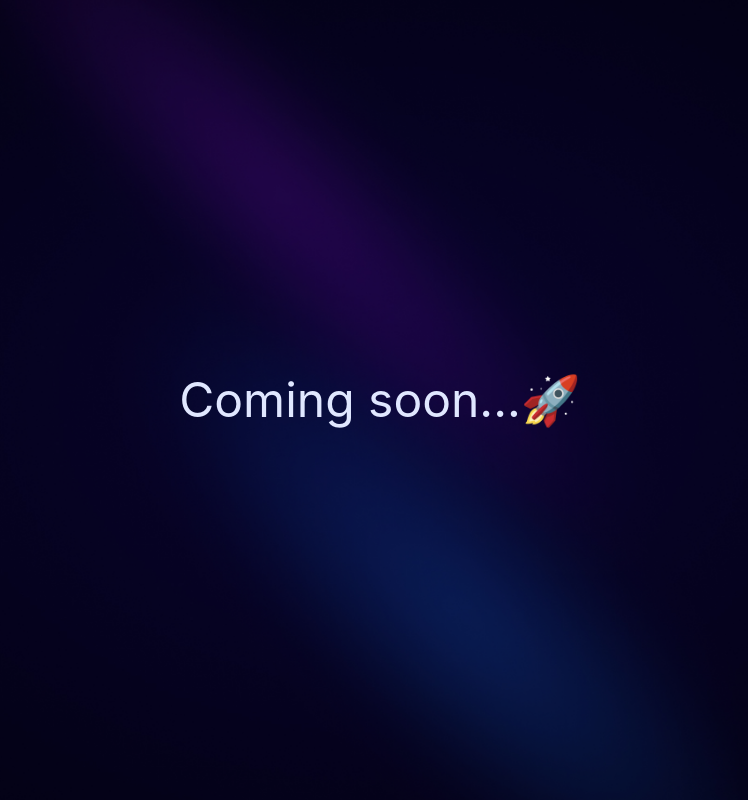
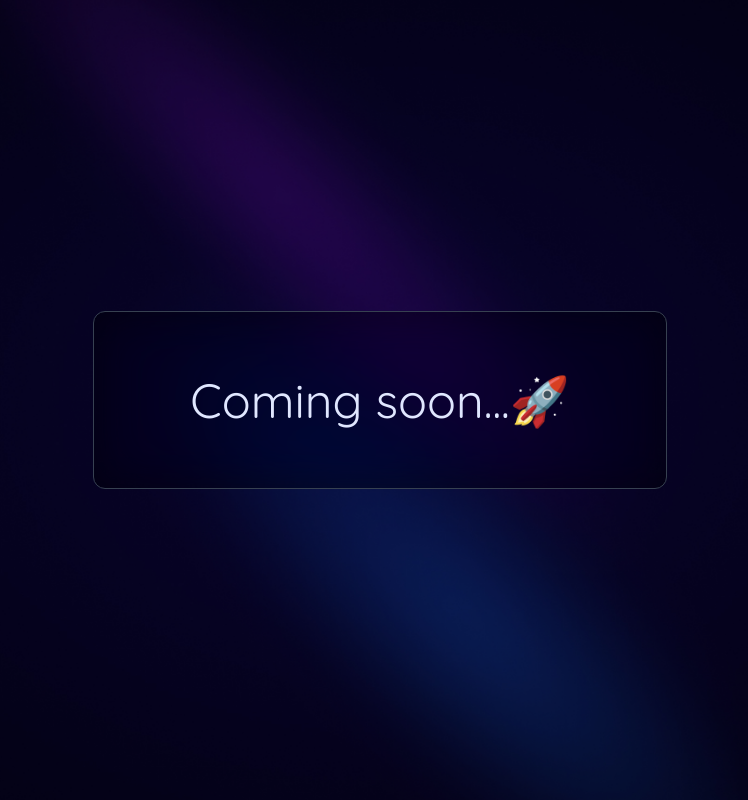
Before and after one commit to ks510/personal-portfolio, a Next.js app: page / in a window 1280 px wide. Shown: the whole page, without its empty margins (260-1008 px from the left). Built offline with nearby package versions, Linux system fonts and the light colour scheme.

Commit message:
✨ ADD glassmorphism and quicksand font

```diff
--- a/src/pages/index.tsx
+++ b/src/pages/index.tsx
@@ -2,8 +2,10 @@ import type { NextPage } from 'next';
 
 const Home: NextPage = () => {
   return (
-    <div className="background-beams rounded-xl grid place-items-center h-screen">
-      <h1 className="text-5xl text-indigo-100">Coming soon...🚀</h1>
+    <div className="background-beams grid place-items-center h-screen">
+      <div className="bg-black px-24 py-16 bg-black/[.5] backdrop-blur-xl backdrop-saturate-[180%] rounded-xl border border-gray-700">
+        <h1 className="text-5xl text-indigo-100">Coming soon...🚀</h1>
+      </div>
     </div>
   );
 };
--- a/src/styles/globals.css
+++ b/src/styles/globals.css
@@ -1,3 +1,5 @@
+@import url('https://fonts.googleapis.com/css2?family=Quicksand:wght@400;500;600;700&display=swap');
+
 @tailwind base;
 @tailwind components;
 @tailwind utilities;
@@ -6,8 +8,7 @@ html,
 body {
   padding: 0;
   margin: 0;
-  font-family: -apple-system, BlinkMacSystemFont, Segoe UI, Roboto, Oxygen,
-  Ubuntu, Cantarell, Fira Sans, Droid Sans, Helvetica Neue, sans-serif;
+  font-family: 'Quicksand', sans-serif;
   background-color: #050321;
 }
 
--- a/tailwind.config.js
+++ b/tailwind.config.js
@@ -2,7 +2,10 @@
 module.exports = {
   content: ['./src/pages/**/*.tsx', './src/components/**/*.tsx'],
   theme: {
-    extend: {}
+    extend: {},
+    fontFamily: {
+      sans: ['Quicksand', 'sans-serif']
+    }
   },
   plugins: []
 };
```
